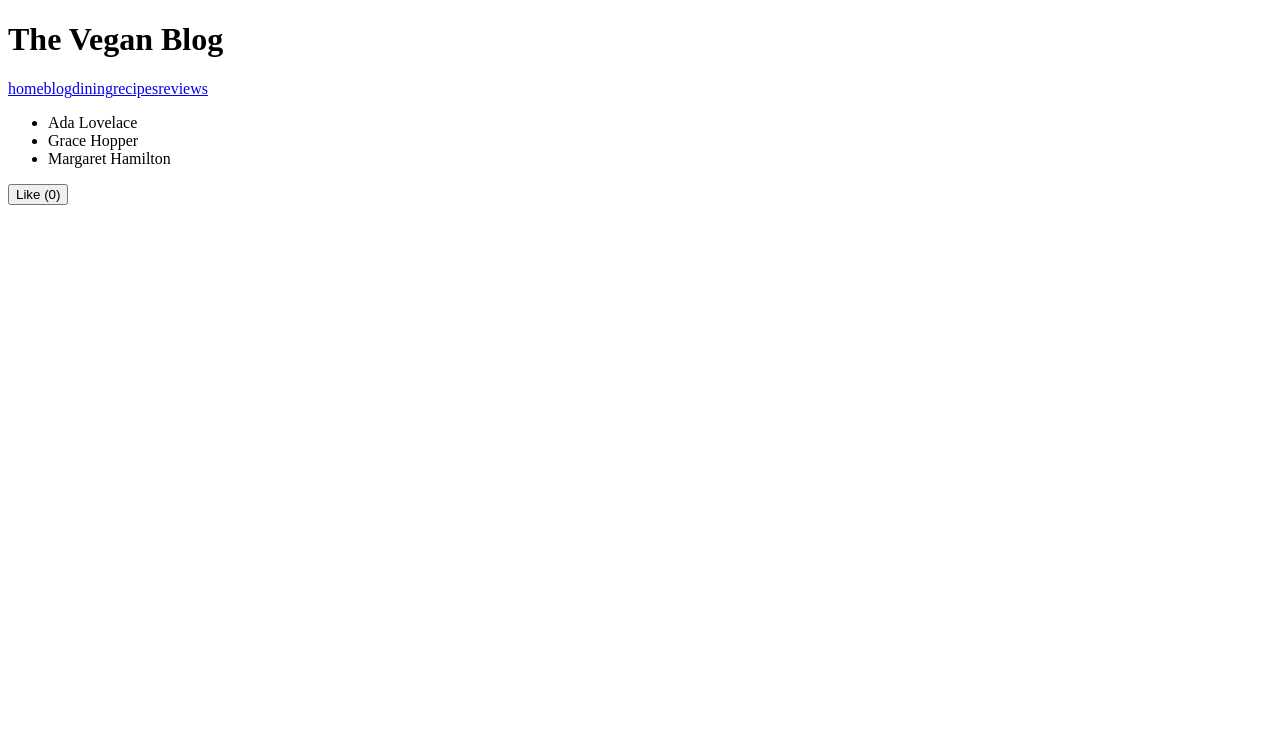
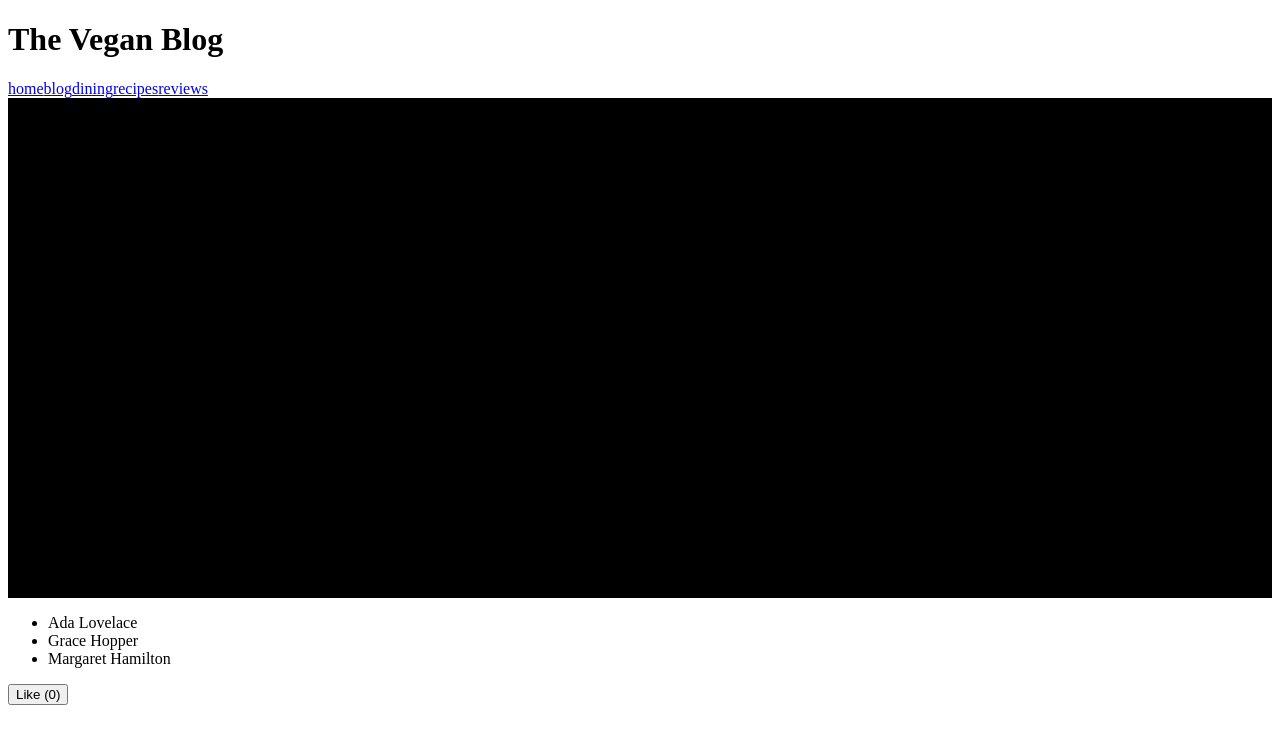
Before and after one commit to Command76-inc/Vegan_Food_Blog, a Next.js app: page / in a window 1280 px wide. Shown: the top 744 px of the page. Built offline with nearby package versions, Linux system fonts and the light colour scheme.

Commit message:
added styles and a banner

```diff
--- a/package.json
+++ b/package.json
@@ -5,7 +5,8 @@
     "dependencies": {
         "next": "^12.3.1",
         "react": "^18.2.0",
-        "react-dom": "^18.2.0"
+        "react-dom": "^18.2.0",
+        "sass": "^1.55.0"
     },
     "scripts": {
         "dev": "next dev"
--- /dev/null
+++ b/pages/layout/header/banner/banner.js
@@ -0,0 +1,6 @@
+import { Wrapper } from "../../wrapper.js"
+import styles from "./banner_styles.module.scss"
+
+export function Banner() {
+    return <Wrapper className={styles.banner}></Wrapper>
+}
--- /dev/null
+++ b/pages/layout/header/banner/banner_styles.module.scss
@@ -0,0 +1,4 @@
+.banner {
+    background: black;
+    height: 500px;
+}
--- a/pages/layout/header/header.js
+++ b/pages/layout/header/header.js
@@ -1,15 +1,16 @@
 import { Navbar } from "./navigation/navigation.js";
+import { Banner } from "./banner/banner.js"
 
 function PageTitle({ pagetitle }) {
     return <h1>{pagetitle ? pagetitle : 'Default title'}</h1>
 }
 
 export function Header(props) {
-    console.log(props)
   return (
   <header>
     <PageTitle pagetitle={props.pagetitle} />
     <Navbar />
+    <Banner></Banner>
   </header>
   )
 }
--- a/pages/layout/wrapper.js
+++ b/pages/layout/wrapper.js
@@ -1,4 +1,4 @@
 
-export default function AuxContext(props) {
-    <div>{props.children}</div>
+export function Wrapper(props) {
+    return <div className={props.className}>{props.children}</div>
 }
--- a/pages/local_dining_areas/index.js
+++ b/pages/local_dining_areas/index.js
@@ -0,0 +1 @@
+import(Headers)
```
Also changed, not shown: 1 other file (tests, documents, lock files or other folders).
